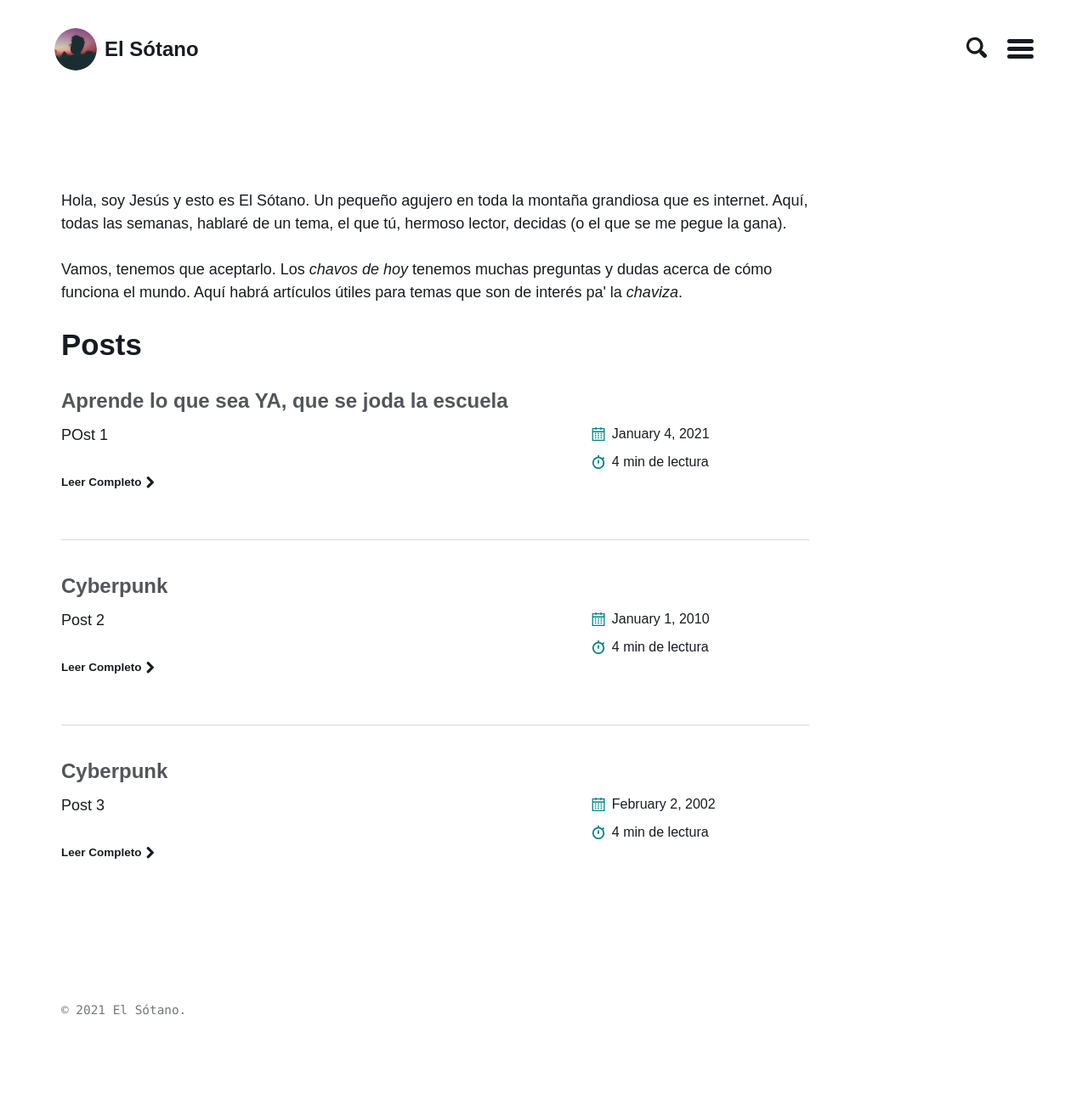
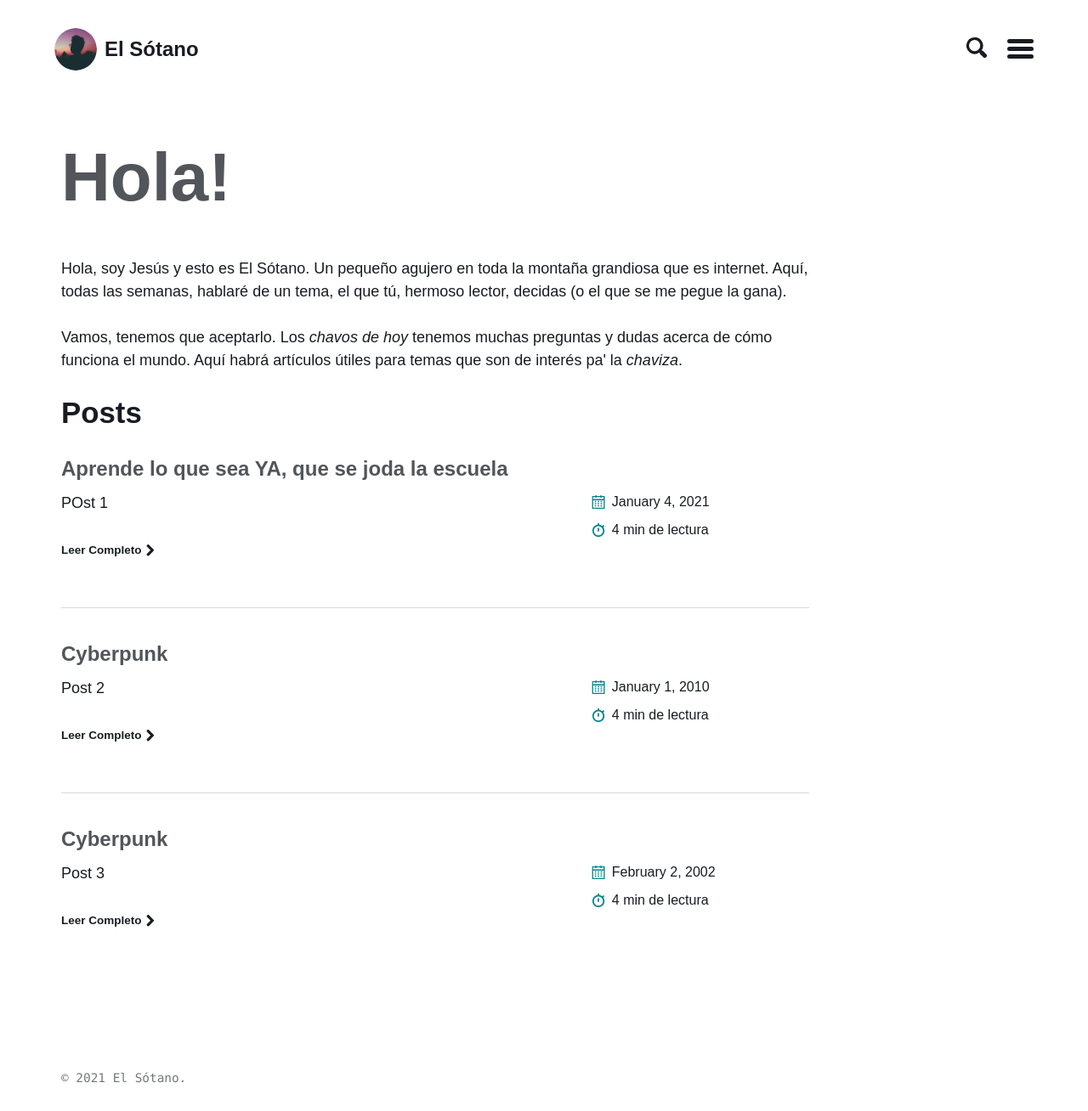
Before and after one commit to jesus1554/sotano, a Jekyll site: the page built from index.html, in a window 1280 px wide. Shown: the whole page at 85% size. Built offline with Jekyll 4.4.1, drawn with Linux system fonts in a browser that asks for light colours; the list of posts is cut into pages by our own code; before the commit the page ends 1228 px from its top, so only the background shows below that.

Commit message:
going to dev

```diff
--- a/index.html
+++ b/index.html
@@ -1,7 +1,7 @@
 ---
 layout: home
 paginate: true
-alt_title: " "
+alt_title: "Hola!"
 ---
 
 <p>Hola, soy Jesús y esto es El Sótano. Un pequeño agujero en toda la montaña grandiosa que es internet. Aquí, todas las
```
Also changed, not shown: assets/images/bg-home compressed.jpg (added).
